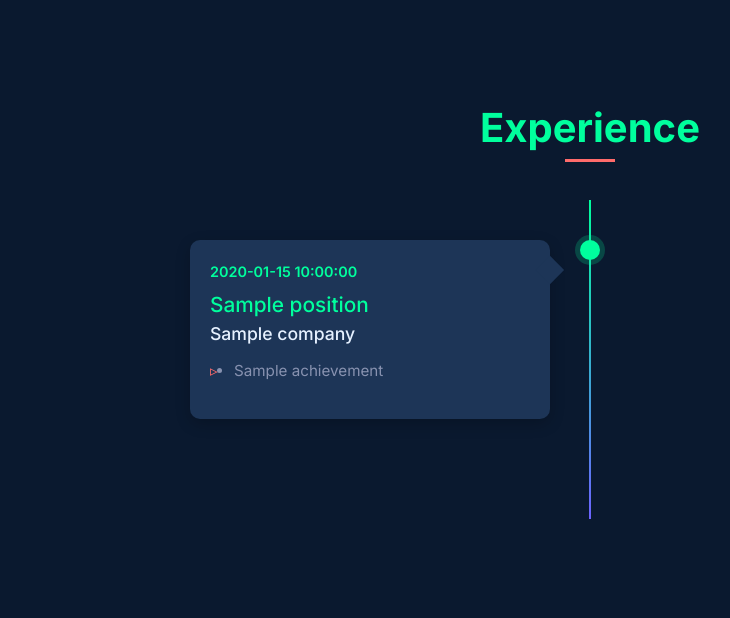
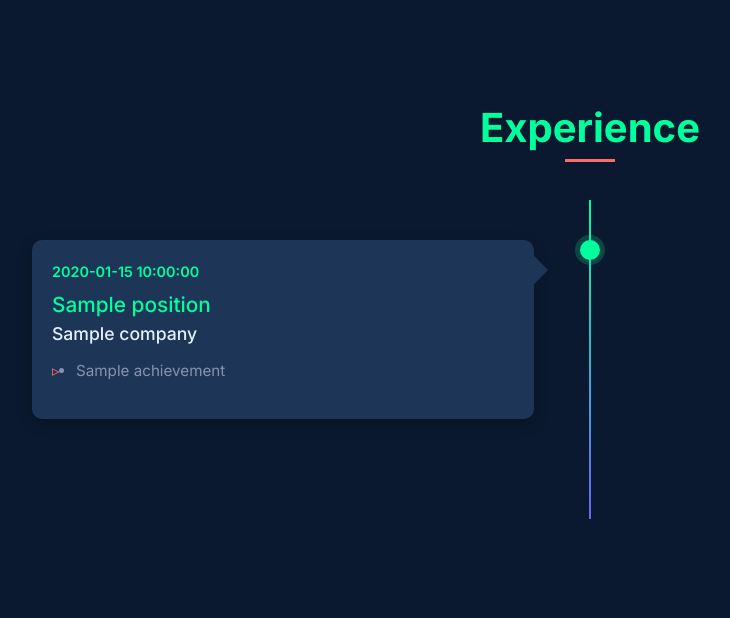
Before and after one commit to snr16/niranjan.github.io, a Flask app: template app/templates/index.html in a window 1280 px wide. Shown: the part 1848-2466 px from the top of the page, without its empty margins (50-780 px from the left). Run offline with Flask 3, Linux system fonts and the light colour scheme; the template is opened without the code that fills it: most values are stand-ins (such as "Sample title", 1, 10 or a date in 2020); grey boxes marked "Sample" are stand-in pictures.

Commit message:
updated css

```diff
--- a/app/static/css/style.css
+++ b/app/static/css/style.css
@@ -545,7 +545,7 @@ section.visible {
 
 .experience-timeline {
     position: relative;
-    max-width: 800px;
+    max-width: 1400px;
     margin: 0 auto;
     padding: 40px 0;
 }
@@ -588,7 +588,7 @@ section.visible {
 }
 
 .timeline-content {
-    width: 45%;
+    width: 75%;
     padding: 20px;
     background-color: var(--background-lighter);
     border-radius: 10px;
--- a/static/css/style.css
+++ b/static/css/style.css
@@ -545,7 +545,7 @@ section.visible {
 
 .experience-timeline {
     position: relative;
-    max-width: 800px;
+    max-width: 1400px;
     margin: 0 auto;
     padding: 40px 0;
 }
@@ -588,7 +588,7 @@ section.visible {
 }
 
 .timeline-content {
-    width: 45%;
+    width: 75%;
     padding: 20px;
     background-color: var(--background-lighter);
     border-radius: 10px;
```
